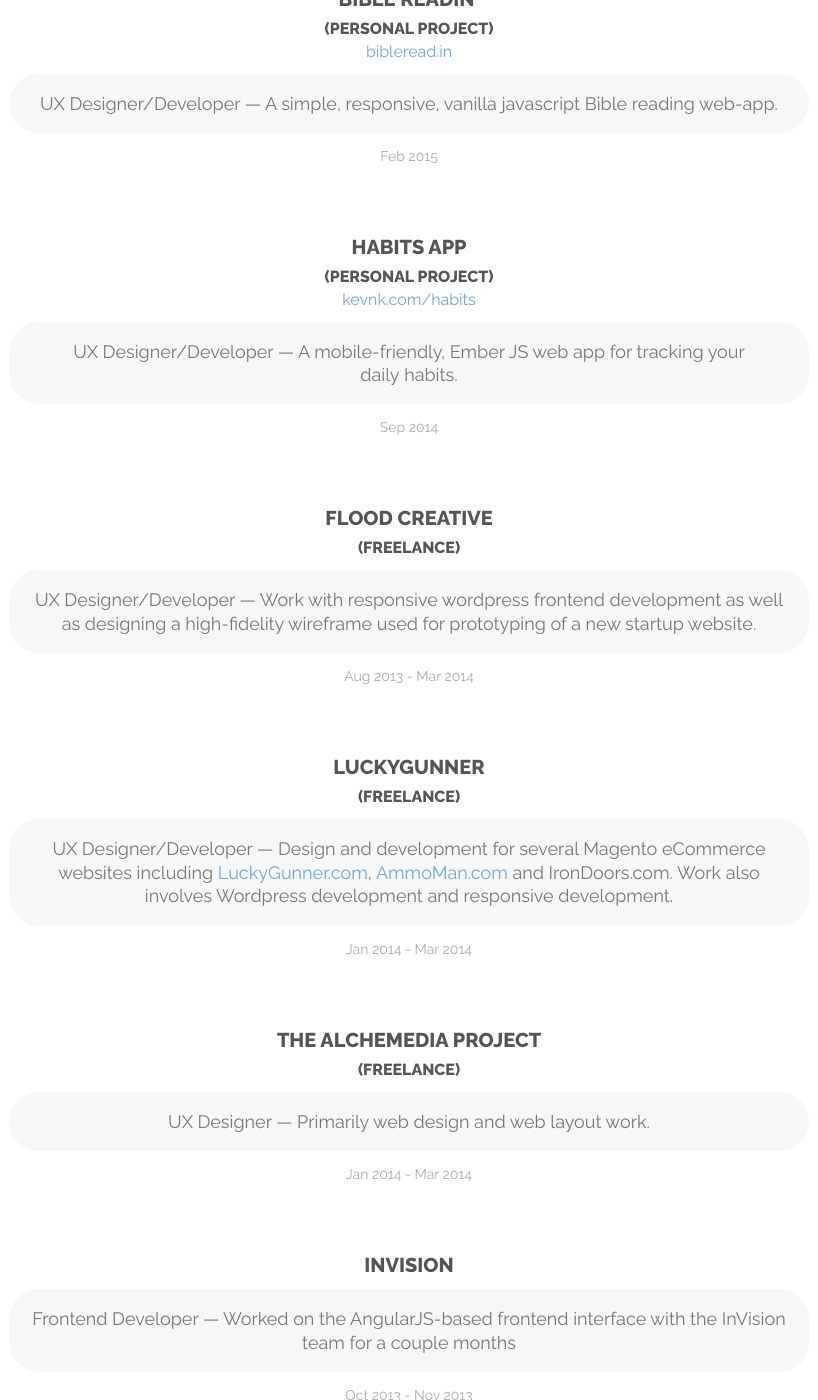
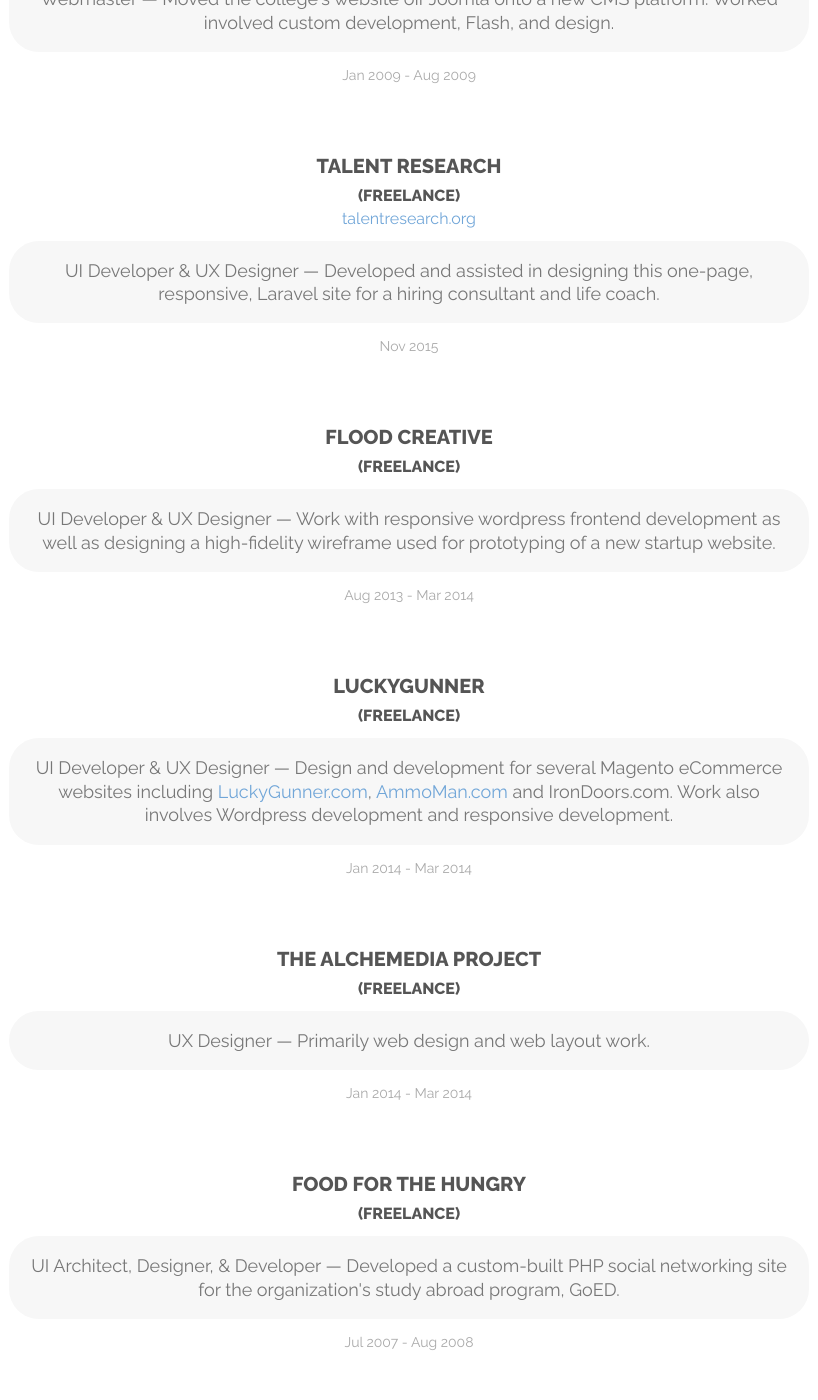
Before and after one commit to kevnk/kevnk.github.io, a Jekyll site: the page built from resume/index.html, in a window 1280 px wide and 1400 px high, scrolled down 1709 px. Shown: the whole window, without its empty margins (231-1049 px from the left). Built offline with Jekyll 4.4.1, drawn with Linux system fonts in a browser that asks for light colours; comment, search, counter and statistics services are not loaded; some of the changed text lies outside the part shown.

Commit message:
reorder and update resume

```diff
--- a/resume/index.html
+++ b/resume/index.html
@@ -53,14 +53,51 @@
         <div id="work">
             <div class="clearfix" id="intrinsitech">
                 <h5 class="about-subtitle">Intrinsitech</h5>
-                <blockquote class="thought">UX Designer &amp; UI/Full-stack Engineer &mdash; Designed for and developed with a wide array of dev tools: React/Redux (ES6, webpack), Nodejs, falcor, MongoDB, Postgres, Docker, Ember.js, Rails, Backbone.js, Magento, and LemonStand. All these for large-scale, mobile-friendly web applications and eCommerce websites.</blockquote>
+                <blockquote class="thought">UI &amp; Full-stack Engineer/UX Designer &mdash; Developed with a wide array of dev tools: React/Redux (ES6, webpack), Nodejs, falcor, MongoDB, Postgres, Docker, Ember.js, Rails, Backbone.js, Magento, and LemonStand. All of these were for large-scale, mobile-friendly web applications and/or eCommerce websites. I also lead the design on 4 projects.</blockquote>
                 <p class="suggestion">Mar 2014 - Oct 2016</p>
             </div>
+            <div class="clearfix" id="invision">
+                <h5 class="about-subtitle">InVision</h5>
+                <blockquote class="thought">Frontend Developer &mdash; Frontend development on the popular prototyping, AngularJS-based web application for InVision. Made screens list to (appear to) load significantly faster when loading 100s of screens at once.</blockquote>
+                <p class="suggestion">Oct 2013 - Nov 2013</p>
+            </div>
+            <div class="clearfix" id="cls">
+                <h5 class="about-subtitle">Classy Llama</h5>
+                <blockquote class="thought">Frontend Developer &mdash; Primarily as a Frontend Developer, I worked closely with the Information Architect and Designer to develop over 40 eCommerce sites platformed on Magento.</blockquote>
+                <p class="suggestion">Nov 2009 - Oct 2013</p>
+            </div>
+            <div class="clearfix" id="greenville">
+                <h5 class="about-subtitle">Greenville College</h5>
+                <blockquote class="thought">Webmaster &mdash; Moved the college's website off Joomla onto a new CMS platform. Worked involved custom development, Flash, and design.</blockquote>
+                <p class="suggestion">Jan 2009 - Aug 2009</p>
+            </div>
+            <!-- Freelance -->
             <div class="clearfix" id="talent_research">
                 <h5 class="about-subtitle">Talent Research<br/><small>(Freelance)</small><a target="_blank" href="http://talentresearch.org">talentresearch.org</a></h5>
-                <blockquote class="thought">UX Designer/Developer &mdash; Developed and assisted in designing this one-page, responsive, Laravel site for a hiring consultant and life coach.</blockquote>
+                <blockquote class="thought">UI Developer &amp; UX Designer &mdash; Developed and assisted in designing this one-page, responsive, Laravel site for a hiring consultant and life coach.</blockquote>
                 <p class="suggestion">Nov 2015</p>
             </div>
+            <div class="clearfix" id="flood">
+                <h5 class="about-subtitle">Flood Creative<br/><small>(Freelance)</small></h5>
+                <blockquote class="thought">UI Developer &amp; UX Designer &mdash; Work with responsive wordpress frontend development as well as designing a high-fidelity wireframe used for prototyping of a new startup website.</blockquote>
+                <p class="suggestion">Aug 2013 - Mar 2014</p>
+            </div>
+            <div class="clearfix" id="lucky">
+                <h5 class="about-subtitle">LuckyGunner<br/><small>(Freelance)</small></h5>
+                <blockquote class="thought">UI Developer &amp; UX Designer &mdash; Design and development for several Magento eCommerce websites including <a href="http://luckygunner.com" target="_blank">LuckyGunner.com</a>, <a href="http://ammoman.com" target="_blank">AmmoMan.com</a> and IronDoors.com. Work also involves Wordpress development and responsive development.</blockquote>
+                <p class="suggestion">Jan 2014 - Mar 2014</p>
+            </div>
+            <div class="clearfix" id="tap">
+                <h5 class="about-subtitle">The Alchemedia Project<br/><small>(Freelance)</small></h5>
+                <blockquote class="thought">UX Designer &mdash; Primarily web design and web layout work.</blockquote>
+                <p class="suggestion">Jan 2014 - Mar 2014</p>
+            </div>
+            <div class="clearfix" id="fh">
+                <h5 class="about-subtitle">Food for the Hungry<br/><small>(Freelance)</small></h5>
+                <blockquote class="thought">UI Architect, Designer, &amp; Developer &mdash; Developed a custom-built PHP social networking site for the organization's study abroad program, GoED.</blockquote>
+                <p class="suggestion">Jul 2007 - Aug 2008</p>
+            </div>
+            <!-- Personal Projects -->
             <div class="clearfix" id="mytdee">
                 <h5 class="about-subtitle">MyTDEE<br/><small>(Personal Project)</small><a target="_blank" href="http://mytdee.com">mytdee.com</a></h5>
                 <blockquote class="thought">UI Developer &mdash; Developed a user-friendly, mobile-friendly web-app which now helps around 1,000 visitors calculate their <i>Total Daily Energy Expenditure</i> every day</blockquote>
@@ -68,38 +105,13 @@
             </div>
             <div class="clearfix" id="bible_readin">
                 <h5 class="about-subtitle">Bible Readin'<br/><small>(Personal Project)</small><a target="_blank" href="http://bibleread.in">bibleread.in</a></h5>
-                <blockquote class="thought">UX Designer/Developer &mdash; A simple, responsive, vanilla javascript Bible reading web-app.</blockquote>
+                <blockquote class="thought">UI Developer &amp; UX Designer &mdash; A simple, responsive, vanilla javascript Bible reading web-app.</blockquote>
                 <p class="suggestion">Feb 2015</p>
             </div>
             <div class="clearfix" id="habits">
                 <h5 class="about-subtitle">Habits App<br/><small>(Personal Project)</small><a target="_blank" href="http://kevnk.com/habits">kevnk.com/habits</a></h5>
-                <blockquote class="thought">UX Designer/Developer &mdash; A mobile-friendly, Ember JS web app for tracking your daily&nbsp;habits.</blockquote>
+                <blockquote class="thought">UI Developer &amp; UX Designer &mdash; A mobile-friendly, Ember JS web app for tracking your daily&nbsp;habits.</blockquote>
                 <p class="suggestion">Sep 2014</p>
-            </div>
-            <div class="clearfix" id="flood">
-                <h5 class="about-subtitle">Flood Creative<br/><small>(Freelance)</small></h5>
-                <blockquote class="thought">UX Designer/Developer &mdash; Work with responsive wordpress frontend development as well as designing a high-fidelity wireframe used for prototyping of a new startup website.</blockquote>
-                <p class="suggestion">Aug 2013 - Mar 2014</p>
-            </div>
-            <div class="clearfix" id="lucky">
-                <h5 class="about-subtitle">LuckyGunner<br/><small>(Freelance)</small></h5>
-                <blockquote class="thought">UX Designer/Developer &mdash; Design and development for several Magento eCommerce websites including <a href="http://luckygunner.com" target="_blank">LuckyGunner.com</a>, <a href="http://ammoman.com" target="_blank">AmmoMan.com</a> and IronDoors.com. Work also involves Wordpress development and responsive development.</blockquote>
-                <p class="suggestion">Jan 2014 - Mar 2014</p>
-            </div>
-            <div class="clearfix" id="tap">
-                <h5 class="about-subtitle">The Alchemedia Project<br/><small>(Freelance)</small></h5>
-                <blockquote class="thought">UX Designer &mdash; Primarily web design and web layout work.</blockquote>
-                <p class="suggestion">Jan 2014 - Mar 2014</p>
-            </div>
-            <div class="clearfix" id="invision">
-                <h5 class="about-subtitle">InVision</h5>
-                <blockquote class="thought">Frontend Developer &mdash; Worked on the AngularJS-based frontend interface with the InVision team for a couple months</blockquote>
-                <p class="suggestion">Oct 2013 - Nov 2013</p>
-            </div>
-            <div class="clearfix" id="cls">
-                <h5 class="about-subtitle">Classy Llama</h5>
-                <blockquote class="thought">UX Designer/Developer &mdash; Primarily as a Frontend Developer, I worked closely with the Information Architect and Designer to create optimal UX solutions for our ecommerce clients platformed on Magento.</blockquote>
-                <p class="suggestion">Nov 2009 - Oct 2013</p>
             </div>
 <!--
             <div class="clearfix" id="simple_budget">
@@ -113,16 +125,6 @@
                 <p class="suggestion">Oct 2010 - Mar 2011</p>
             </div>
 -->
-            <div class="clearfix" id="greenville">
-                <h5 class="about-subtitle">Greenville College</h5>
-                <blockquote class="thought">UX Designer/Developer &mdash; I assisted in the development of a new version of the college's website. I designed and developed the college's athletic site (since changed).</blockquote>
-                <p class="suggestion">Jan 2009 - Aug 2009</p>
-            </div>
-            <div class="clearfix" id="fh">
-                <h5 class="about-subtitle">Food for the Hungry</h5>
-                <blockquote class="thought">UI Architect, Designer, &amp; Developer &mdash; Developed a custom-built PHP social networking site for the organization's study abroad program, GoED.</blockquote>
-                <p class="suggestion">Jul 2007 - Aug 2008</p>
-            </div>
         </div>
     </section>
     <section id="experience">
```
